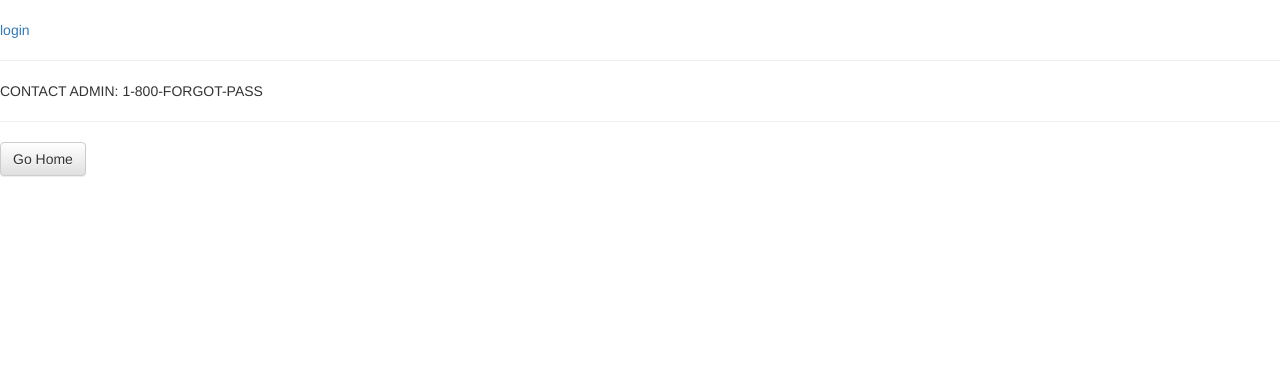
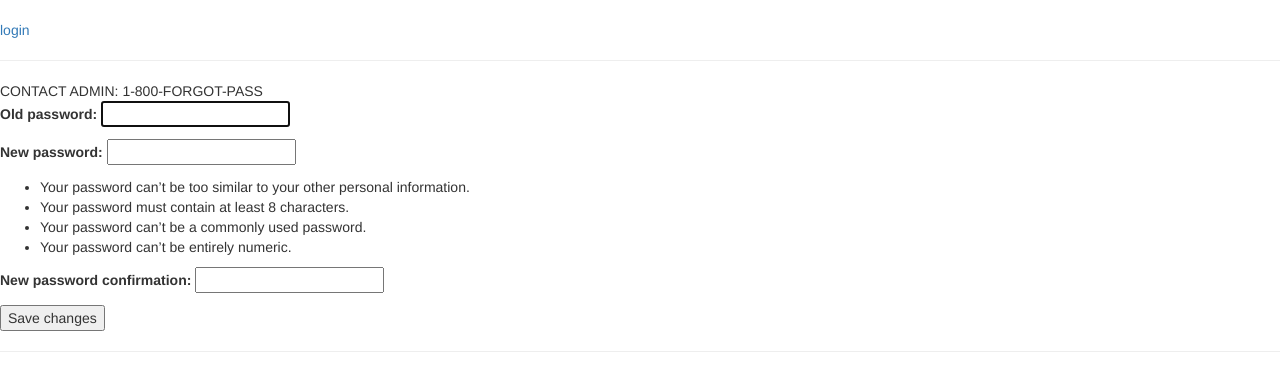
Before and after one commit to sudo-Whateverman/vc4life, a Django app: page /password_reset/ in a window 1280 px wide. Shown: the part 51-442 px from the top of the page. Run offline with Django 3.2, Linux system fonts and the light colour scheme; some libraries are stand-ins or nearby versions.

Commit message:
-- added change pass real deal

```diff
--- a/callcenter/templates/base.html
+++ b/callcenter/templates/base.html
@@ -91,6 +91,5 @@
     {% endblock %}
   </main>
   <hr>
-  <a href="/" class="btn btn-default">Go Home</a>
 </body>
 </html>
--- /dev/null
+++ b/callcenter/templates/change_password.html
@@ -0,0 +1,11 @@
+{% extends 'base.html' %}
+
+{% block content %}
+CONTACT ADMIN: 1-800-FORGOT-PASS
+
+<form method="post">
+  {% csrf_token %}
+  {{ form.as_p }}
+  <button type="submit">Save changes</button>
+</form>
+{% endblock %}
--- a/callcenter/urls.py
+++ b/callcenter/urls.py
@@ -21,5 +21,5 @@ urlpatterns = [
     url(r'^problems/$', views.problem_page, name='problem'),
     url(r'^troubleshoot/$', views.troubleshoot, name='troubleshoot'),
     url(r'^test/$', views.test, name='test'),
-    url(r'^password_reset/$', views.password_reset, name='reset'),
+    url(r'^password_reset/$', views.change_password, name='reset'),
 ]
--- a/callcenter/views/misc_views.py
+++ b/callcenter/views/misc_views.py
@@ -1,8 +1,10 @@
 from callcenter.check_by_ip_interface import check
+from django.contrib.auth import update_session_auth_hash
 from django.contrib.auth.decorators import login_required
-from django.contrib.auth.forms import PasswordResetForm
+from django.contrib.auth.forms import PasswordResetForm, PasswordChangeForm
 from django.contrib.auth.tokens import default_token_generator
-from django.shortcuts import render
+from django.core.checks import messages
+from django.shortcuts import render, redirect
 from django.views.decorators.csrf import csrf_protect
 
 __author__ = 'nick'
@@ -30,5 +32,18 @@ def troubleshoot(request):
 def test(request):
     return render(request, 'base_david.html')
 
-def password_reset(request):
-    return render(request, 'passwordreset.html')
+def change_password(request):
+    if request.method == 'POST':
+        form = PasswordChangeForm(request.user, request.POST)
+        if form.is_valid():
+            user = form.save()
+            update_session_auth_hash(request, user)  # Important!
+            messages.success(request, 'Your password was successfully updated!')
+            return redirect('accounts:change_password')
+        else:
+            messages.error(request, 'Please correct the error below.')
+    else:
+        form = PasswordChangeForm(request.user)
+    return render(request, 'change_password.html', {
+        'form': form
+    })
```
